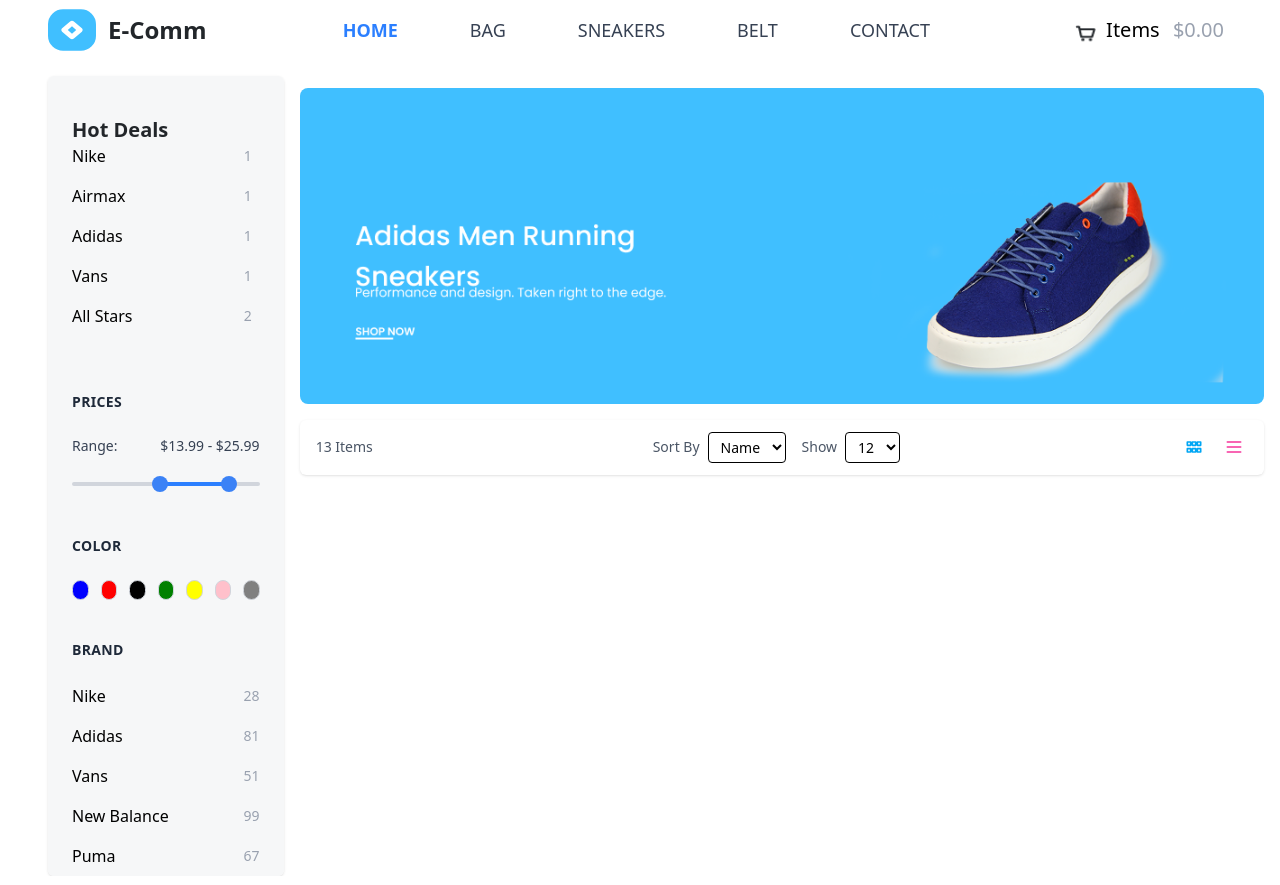
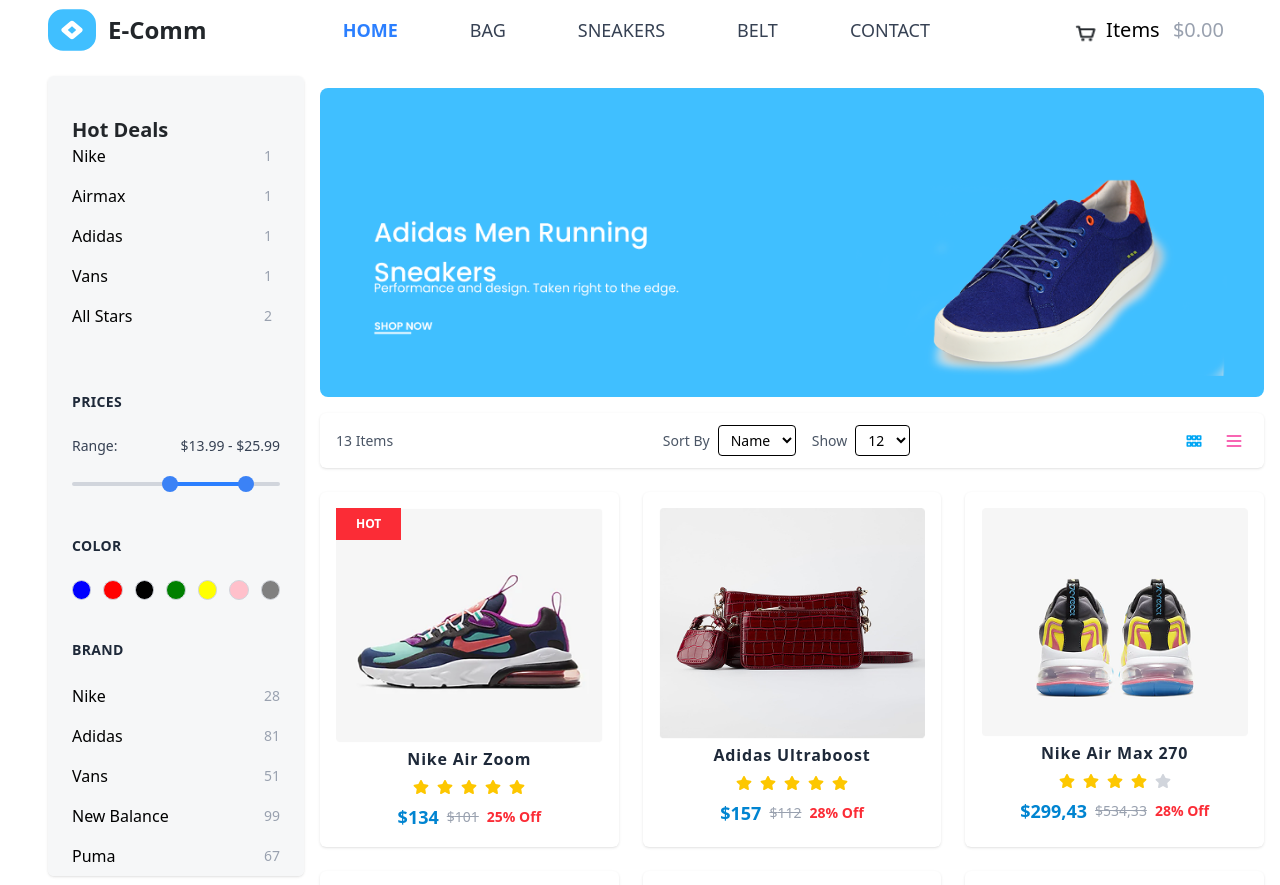
Before and after one commit to yashdotdev/E-Comm, a React (Vite) app: page / in a window 1280 px wide. Shown: the top 885 px of the page. Built offline with nearby package versions, Linux system fonts and the light colour scheme.

Commit message:
added products card

```diff
--- a/package.json
+++ b/package.json
@@ -13,6 +13,7 @@
     "@tailwindcss/vite": "^4.1.13",
     "react": "^19.1.1",
     "react-dom": "^19.1.1",
+    "react-icons": "^5.5.0",
     "react-router-dom": "^7.9.1",
     "tailwindcss": "^4.1.13"
   },
--- a/src/components/ProductCard/ProductCard.jsx
+++ b/src/components/ProductCard/ProductCard.jsx
@@ -1,90 +1,51 @@
-import { products } from "../../data/products";
+import React from "react";
+import { FaStar } from "react-icons/fa";
 
-export const ProductCard = () => {
+const ProductCard = ({ product }) => {
   return (
-    <div className="flex p-4 justify-center">
-      <ProductContainer />
+    <div className="relative bg-white rounded-md shadow hover:shadow-lg transition p-4">
+      {product.isHot && (
+        <span className="absolute top-4 left-4 bg-red-500 text-white text-xs font-semibold px-5 py-2 r">
+          HOT
+        </span>
+      )}
+      <div className="flex justify-center items-center">
+        <img
+          src={product.imageUrl}
+          alt={product.name}
+          className="w-full object-contain"
+        />
+      </div>
+      <div className="mt-1">
+        <h3 className="font-bold tracking-wider text-gray-800 text-sm md:text-base flex items-center justify-center">
+          {product.name}
+        </h3>
+        <div className="flex items-center justify-center gap-2  text-yellow-400 mt-2">
+          {Array.from({ length: product.maxRating }, (_, i) => (
+            <FaStar
+              key={i}
+              className={`h-4 w-4 ${
+                i < Math.round(product.ratingValue)
+                  ? "text-yellow-400"
+                  : "text-gray-300"
+              }`}
+            />
+          ))}
+   </div>
+        <div className=" flex justify-center items-center text-center mt-2">
+          <span className="text-sky-600 font-bold text-lg ">
+            ${product.price}
+          </span>
+          <span className="ml-2 text-gray-400 line-through text-sm">
+            ${product.discountPrice}
+          </span>
+          <span className="ml-2 text-red-500 text-sm font-semibold">
+            {product.discountPercent}% Off
+          </span>
+        </div>
+      </div>
     </div>
   );
 };
 
-const StarRating = ({ rating, maxRating = 5 }) => {
-  const filledStars = Math.round(rating); // round rating to nearest integer
-  const stars = [];
-
-  for (let i = 1; i <= maxRating; i++) {
-    if (i <= filledStars) {
-      stars.push(
-        <span key={i} className="text-yellow-400">
-          ⭐
-        </span>
-      );
-    } else {
-      stars.push(
-        <span key={i} className="text-gray-300">
-          ⭐
-        </span>
-      );
-    }
-  }
-
-  return <div>{stars}</div>;
-};
-
-const ProductContainer = () => {
-  const ans = products.map((product) => {
-    return (
-      <div
-        className="border rounded-lg h-full w-100 mr-6 shadow-sm hover:shadow-md transition"
-        key={product.id}
-      >
-        {/* Image */}
-        <div className="relative p-4 pt-2">
-          <img
-            src={product.imageUrl}
-            alt={product.name}
-            className="w-full h-46 object-cover rounded-lg hover:scale-107 transition-transform duration-300 ease-in-out"
-          />
-          {product.isHot && (
-            <span className="absolute top-0 left-0 bg-red-500 text-white text-sm px-3 py-2 rounded-lg">
-              HOT
-            </span>
-          )}
-        </div>
-
-        {/* Info */}
-        <div className="p-4">
-          <h3 className="text-2xl font-medium text-gray-800">
-            {product.name}
-          </h3>
-
-          {/* Price */}
-          <div className="flex items-center gap-2 mt-2">
-            <span className="text-lg font-semibold text-gray-90">
-              ${product.discountPrice}
-            </span>
-            <span className="text-sm line-through text-gray-400">
-              ${product.price}
-            </span>
-            <span className="text-sm text-green-600">
-              -{product.discountPercent}%
-            </span>
-          </div>
-
-          {/* Rating */}
-          <div className="text-sm text-gray-500 mt-2">
-            <StarRating
-              rating={product.ratingValue}
-              maxRating={product.maxRating}
-            />
-            <span>({product.ratingCount})</span>
-          </div>
-        </div>
-      </div>
-    );
-  });
-
-  return ans;
-};
-
 export default ProductCard;
--- a/src/pages/Home/Home.jsx
+++ b/src/pages/Home/Home.jsx
@@ -2,6 +2,8 @@
 import { Hero } from "../../components/Hero/Hero";
 import { Sidebar } from "../../components/Sidebar/Sidebar";
 import { FilterBelowHero } from "../../components/FilterBelowHero/FilterBelowHero";
+import { products } from "../../data/products";
+import ProductCard from "../../components/ProductCard/ProductCard";
 
 export const Home = () => {
   return (
@@ -9,11 +11,15 @@
       <Header />
       <div className="flex">
         <Sidebar />
-        <div className="flex-col p-4">
+        <div className="flex-1 p-4">
           <Hero />
           <FilterBelowHero />
+          <div className="grid grid-cols-1 sm:grid-cols-2 lg:grid-cols-3 gap-6 mt-6">
+            {products.map((product) => (
+              <ProductCard key={product.id} product={product} />
+            ))}
+          </div>
         </div>
-
       </div>
     </>
   );
```
Also changed, not shown: 1 other file (tests, documents, lock files or other folders).
